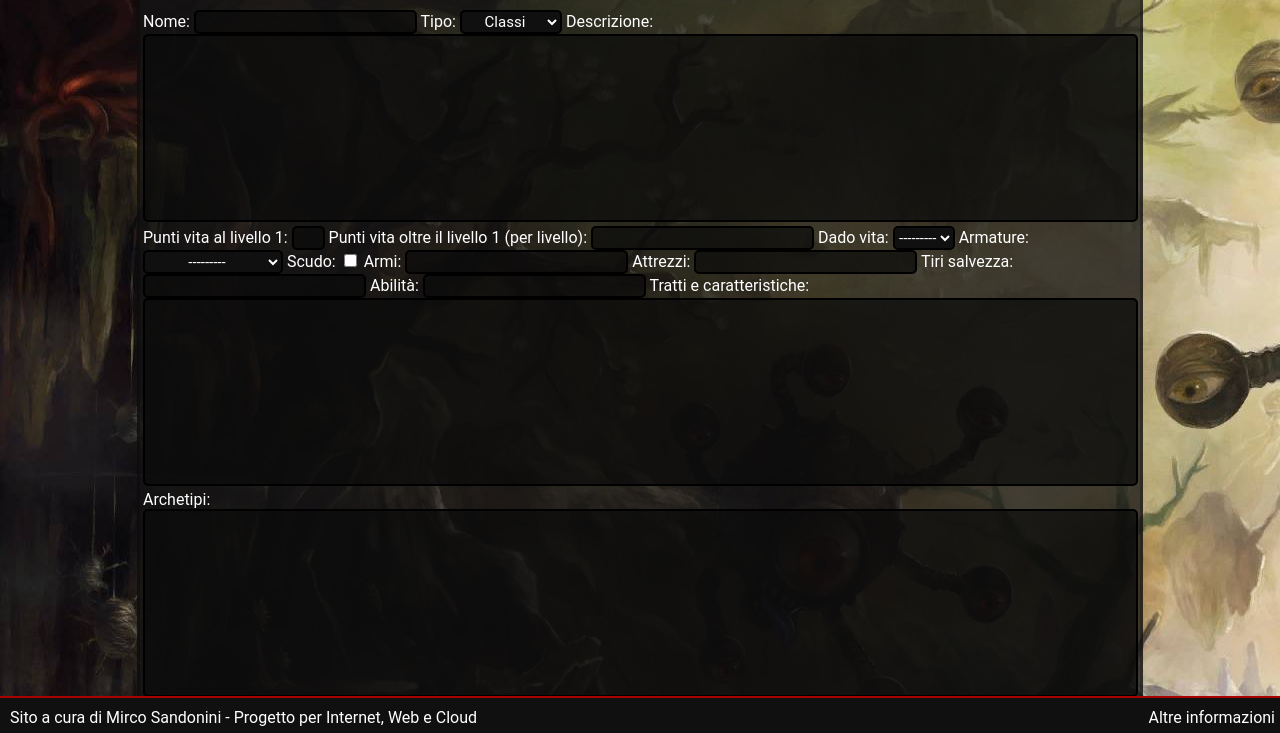
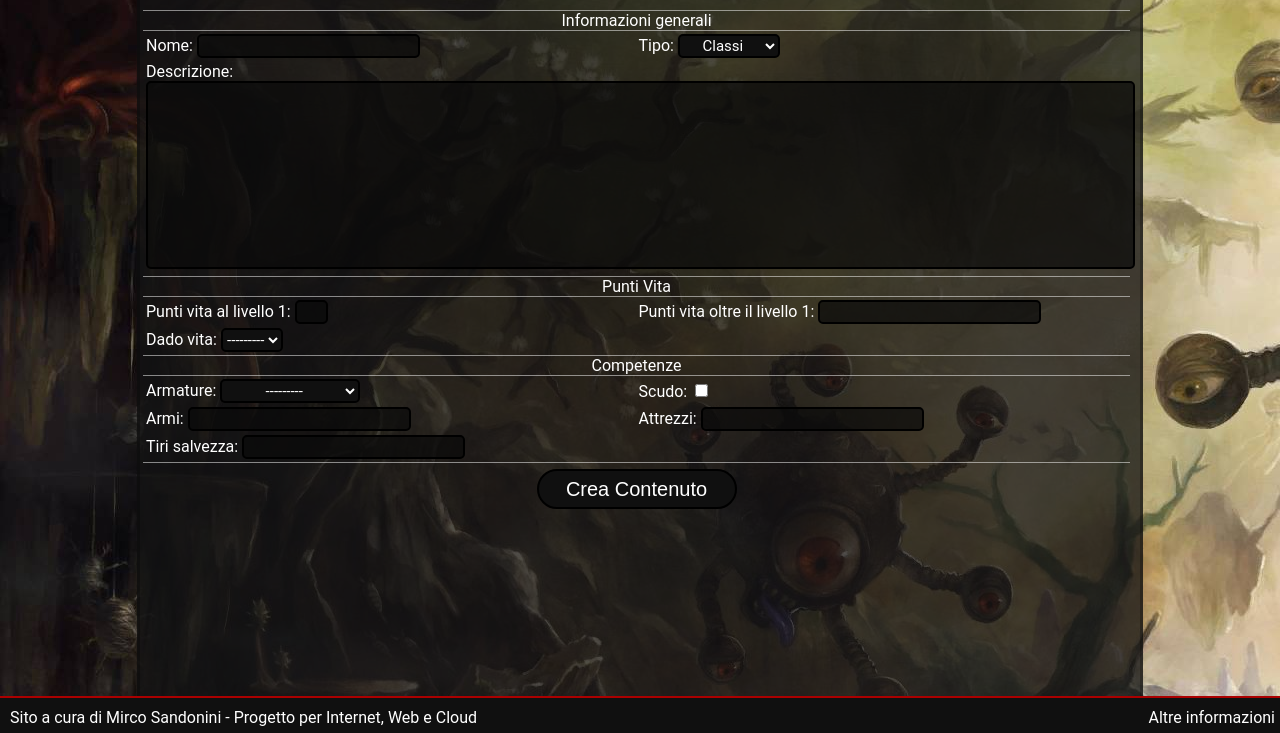
Before and after one commit to msandonini/IWC-grottadelbeholder, a Django app: page /grottadelbeholder/create in a window 1280 px wide. Shown: the part 67-800 px from the top of the page. Run offline with Django 4.2, Linux system fonts and the light colour scheme.

Commit message:
forms.py

```diff
--- a/grottadelbeholder/forms.py
+++ b/grottadelbeholder/forms.py
@@ -8,9 +8,9 @@ class ContentForm(forms.ModelForm):
         model = Content
         fields = ['name', 'category', 'description']
         labels = {
-            'name': 'Nome',
-            'category': 'Tipo',
-            'description': 'Descrizione',
+            'name': 'Nome:',
+            'category': 'Tipo:',
+            'description': 'Descrizione:',
         }
         help_texts = {
         }
@@ -26,17 +26,17 @@ class ClassContentForm(forms.ModelForm):
         fields = ['hitPointsLevel1', 'hitPointsAboveLv1', 'hitDiceType', 'armorProficiency', 'shieldProficiency',
                   'weaponProficiency', 'toolProficiency', 'savingThrows', 'skills', 'traits', 'archetypes']
         labels = {
-            'hitPointsLevel1': 'Punti vita al livello 1',
-            'hitPointsAboveLv1': 'Punti vita oltre il livello 1 (per livello)',
-            'hitDiceType': 'Dado vita',
-            'armorProficiency': 'Armature',
-            'shieldProficiency': 'Scudo',
-            'weaponProficiency': 'Armi',
-            'toolProficiency': 'Attrezzi',
-            'savingThrows': 'Tiri salvezza',
-            'skills': 'Abilità',
-            'traits': 'Tratti e caratteristiche',
-            'archetypes': 'Archetipi',
+            'hitPointsLevel1': 'Punti vita al livello 1:',
+            'hitPointsAboveLv1': 'Punti vita oltre il livello 1:',
+            'hitDiceType': 'Dado vita:',
+            'armorProficiency': 'Armature:',
+            'shieldProficiency': 'Scudo:',
+            'weaponProficiency': 'Armi:',
+            'toolProficiency': 'Attrezzi:',
+            'savingThrows': 'Tiri salvezza:',
+            'skills': 'Abilità:',
+            'traits': 'Tratti e caratteristiche:',
+            'archetypes': 'Archetipi:',
         }
         help_texts = {
 
@@ -51,18 +51,18 @@ class RaceContentForm(forms.ModelForm):
         fields = ['strScoreInc', 'dexScoreInc', 'conScoreInc', 'intScoreInc', 'wisScoreInc', 'chaScoreInc', 'age',
                   'alignment', 'size', 'speed', 'languages', 'subraces']
         labels = {
-            'strScoreInc': 'Aumento punteggio forza',
-            'dexScoreInc': 'Aumento punteggio destrezza',
-            'conScoreInc': 'Aumento punteggio costituzione',
-            'intScoreInc': 'Aumento punteggio intelligenza',
-            'wisScoreInc': 'Aumento punteggio saggezza',
-            'chaScoreInc': 'Aumento punteggio carisma',
-            'age': 'Età',
-            'alignment': 'Allineamento',
-            'size': 'Taglia',
-            'speed': 'Velocità',
-            'languages': 'Linguaggi',
-            'subraces': 'Sottorazze',
+            'strScoreInc': 'FOR',
+            'dexScoreInc': 'DES',
+            'conScoreInc': 'COS',
+            'intScoreInc': 'INT',
+            'wisScoreInc': 'SAG',
+            'chaScoreInc': 'CAR',
+            'age': 'Età:',
+            'alignment': 'Allineamento:',
+            'size': 'Taglia:',
+            'speed': 'Velocità:',
+            'languages': 'Linguaggi:',
+            'subraces': 'Sottorazze:',
         }
         help_texts = {
 
@@ -75,9 +75,24 @@ class MonsterContentForm(forms.ModelForm):
     class Meta:
         model = MonsterContent
         fields = ['armorClass', 'hitPoints', 'speed', 'strScore', 'dexScore', 'conScore', 'intScore', 'wisScore',
-                  'chaScore', 'skills', 'passivePerception', 'challengeRate', 'xp', 'alignment', 'abilities', 'actions']
+                  'chaScore', 'passivePerception', 'skills', 'challengeRate', 'xp', 'alignment', 'traits', 'actions']
         labels = {
-
+            'armorClass': 'Classe armatura',
+            'hitPoints': 'Punti vita',
+            'speed': 'Velocità',
+            'strScore': 'FOR',
+            'dexScore': 'DES',
+            'conScore': 'COS',
+            'intScore': 'INT',
+            'wisScore': 'SAG',
+            'chaScore': 'CAR',
+            'passivePerception': 'Percezione passiva',
+            'skills': 'Abilità',
+            'challengeRate': 'Difficoltà',
+            'xp': 'Exp',
+            'alignment': 'Allineamento',
+            'traits': 'Tratti',
+            'actions': 'Azioni',
         }
         help_texts = {
 
@@ -91,7 +106,14 @@ class SpellContentForm(forms.ModelForm):
         model = SpellContent
         fields = ['level', 'castingTime', 'range', 'vComponent', 'sComponent', 'mComponent', 'duration', 'school']
         labels = {
-
+            'level': 'Livello',
+            'castingTime': 'Tempo di lancio',
+            'range': 'Raggio',
+            'vComponent': 'V',
+            'sComponent': 'S',
+            'mComponent': 'M',
+            'duration': 'Durata',
+            'school': 'Scuola',
         }
         help_texts = {
 
--- a/grottadelbeholder/models.py
+++ b/grottadelbeholder/models.py
@@ -115,8 +115,6 @@ class RaceContent(models.Model):
     def __str__(self):
         return str(self.content)
 
-    def __str__(self):
-        return str(self.content)
 
 
 class MonsterContent(models.Model):
@@ -152,7 +150,7 @@ class MonsterContent(models.Model):
 
     alignment = models.CharField(max_length=200)
 
-    abilities = models.TextField()
+    traits = models.TextField()
     actions = models.TextField()
 
     def __str__(self):
--- a/grottadelbeholder/static/grottadelbeholder/styles/create.css
+++ b/grottadelbeholder/static/grottadelbeholder/styles/create.css
@@ -135,3 +135,54 @@ textarea:focus {
         border-color: red;
     }
 }
+
+button {
+    height: 40px;
+    width: 200px;
+
+    margin: auto;
+
+    border: 2px solid black;
+    background-color: #101010;
+
+    outline: none;
+
+    border-radius: 20px;
+
+    color: white;
+
+    font-size: 20px;
+}
+button:hover {
+    border: 2px solid red;
+    background-color: #901010;
+
+    animation-name: submitHover;
+    animation-duration: 0.2s;
+}
+button:focus {
+    border: 2px solid red;
+    background-color: #901010;
+    animation-name: submitHover;
+    animation-duration: 0.2s;
+}
+
+#sendButtonDiv {
+    width: 100%;
+    text-align: center;
+}
+
+
+@media screen and (max-width: 800px) {
+    tbody {
+        display:inline-block;
+    }
+    tr {
+        display:flex;
+        flex-wrap:wrap;
+    }
+    td {
+        width: 100%;
+        flex: 1;
+    }
+}
--- a/grottadelbeholder/templates/grottadelbeholder/create.html
+++ b/grottadelbeholder/templates/grottadelbeholder/create.html
@@ -17,18 +17,95 @@
 
         <form action="{% url 'grottadelbeholder:addContent' %}" method="post" id="contentForm" name="form">
             {% csrf_token %}
-            {{ contentForm.as_table }}
+            <table>
+                <caption>Informazioni generali</caption>
+                <tr>
+                    <td colspan="2">
+                        {{ contentForm.name.label }}
+                        {{ contentForm.name }}
+                    </td>
+                    <td colspan="2">
+                        {{ contentForm.category.label }}
+                        {{ contentForm.category }}
+                    </td>
+                </tr>
+                <tr>
+                    <td colspan="4">
+                        {{ contentForm.description.label }}
+                        <br>
+                        {{ contentForm.description }}
+                    </td>
+                </tr>
+            </table>
 
             <div id = "categoryForms">
                 <!--Todo sistemare layout per ogni form-->
-                <div id = "classForm">{{ classForm }}</div>
+                <div id = "classForm">
+                    <table>
+                        <caption>Punti Vita</caption>
+                        <tr>
+                            <td colspan="2">
+                                {{ classForm.hitPointsLevel1.label }}
+                                {{ classForm.hitPointsLevel1 }}
+                            </td>
+                            <td colspan="2">
+                                {{ classForm.hitPointsAboveLv1.label }}
+                                {{ classForm.hitPointsAboveLv1 }}
+                            </td>
+                        </tr>
+                        <tr>
+                            <td colspan="2">
+                                {{ classForm.hitDiceType.label }}
+                                {{ classForm.hitDiceType }}
+                            </td>
+                        </tr>
+                    </table>
+                    <table>
+                        <caption>Competenze</caption>
+                        <tr>
+                            <td colspan="2">
+                                {{ classForm.armorProficiency.label }}
+                                {{ classForm.armorProficiency }}
+                            </td>
+                            <td colspan="2">
+                                {{ classForm.shieldProficiency.label }}
+                                {{ classForm.shieldProficiency }}
+                            </td>
+                        </tr>
+                        <tr>
+                            <td colspan="2">
+                                {{ classForm.weaponProficiency.label }}
+                                {{ classForm.weaponProficiency }}
+                            </td>
+                            <td colspan="2">
+                                {{ classForm.toolProficiency.label }}
+                                {{ classForm.toolProficiency }}
+                            </td>
+                        </tr>
+                        <tr>
+                            <td colspan="2">
+                                {{ classForm.savingThrows.label }}
+                                {{ classForm.savingThrows }}
+                            </td>
+                            <td colspan="2">
+                            </td>
+                        </tr>
+                    </table>
+                    <table>
+                        <tr>
+                            <td></td>
+                        </tr>
+                    </table>
+                </div>
                 <div id = "raceForm">{{ raceForm }}</div>
                 <div id = "monsterForm">{{ monsterForm }}</div>
                 <div id = "spellForm">{{ spellForm }}</div>
             </div>
 
             <!--Todo impostare sistema di controlli e invio form alla pressione del bottone-->
-            <button>Crea Contenuto</button>
+            <div id="sendButtonDiv">
+                <button>Crea Contenuto</button>
+            </div>
         </form>
     </div>
 {% endblock %}
```
Also changed, not shown: db.sqlite3, grottadelbeholder/migrations/0003_rename_abilities_monstercontent_traits.py (added).
